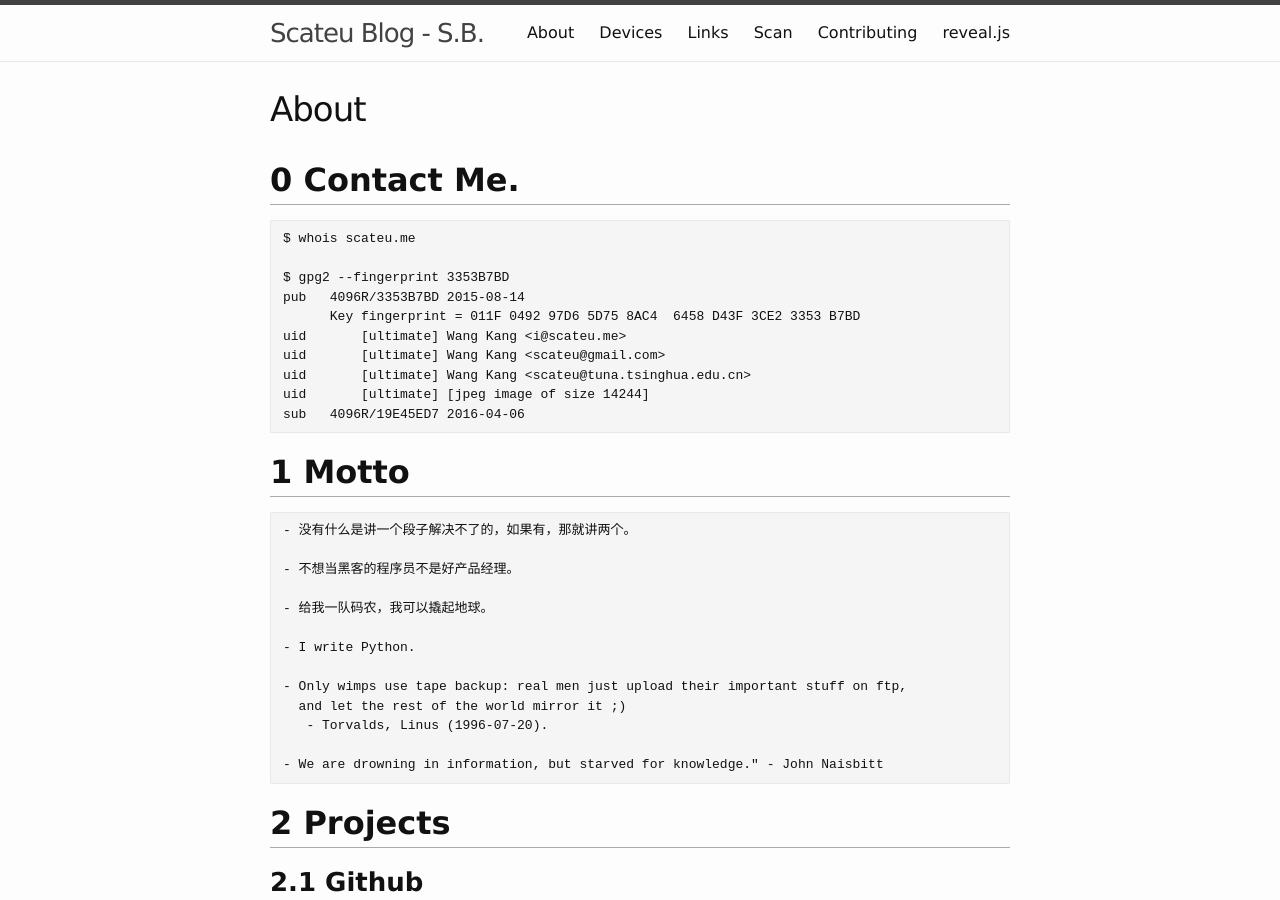
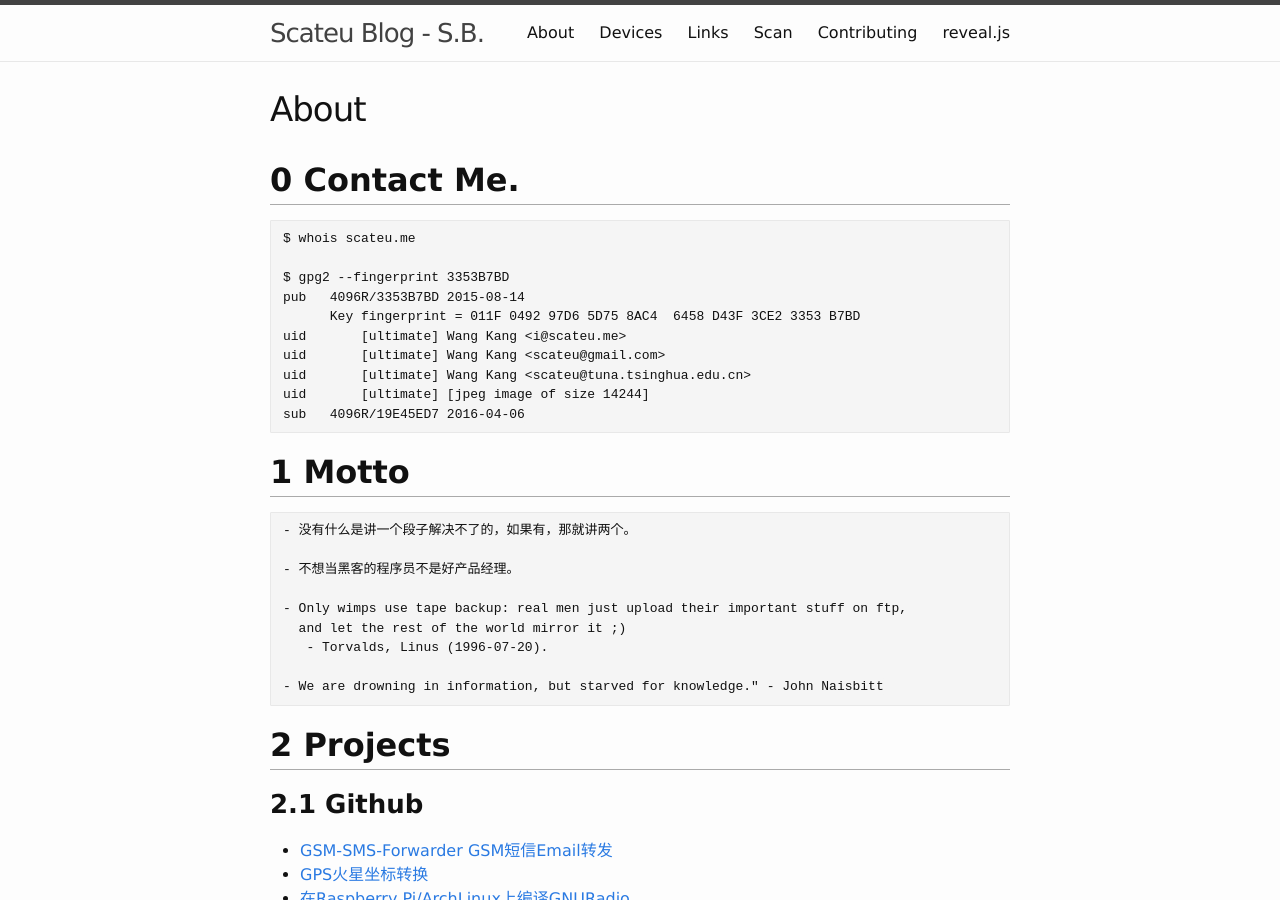
Before and after one commit to scateu/scateu.github.io, a Jekyll site: the page built from _pages/about.md, in a window 1280 px wide and 900 px high. Built offline with Jekyll 4.4.1, drawn with Linux system fonts in a browser that asks for light colours; comment, search, counter and statistics services are not loaded.

Commit message:
Create about.md

```diff
--- a/_pages/about.md
+++ b/_pages/about.md
@@ -22,10 +22,6 @@ permalink: /about/
     - 没有什么是讲一个段子解决不了的，如果有，那就讲两个。
 
     - 不想当黑客的程序员不是好产品经理。
-
-    - 给我一队码农，我可以撬起地球。
-
-    - I write Python.
 
     - Only wimps use tape backup: real men just upload their important stuff on ftp,
       and let the rest of the world mirror it ;)
```
